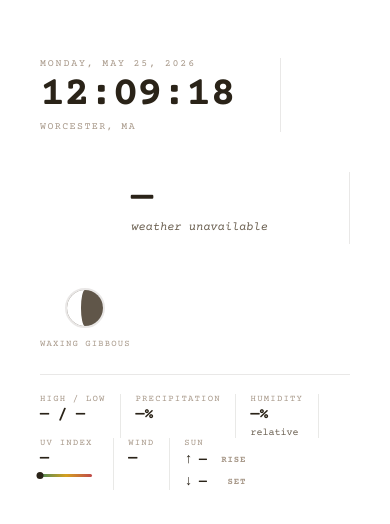
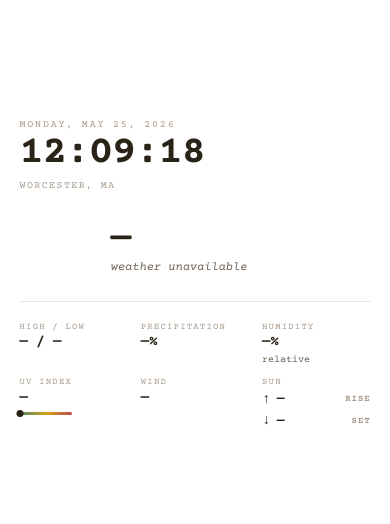
Before and after one commit to zmandel77/probable-dollop, a plain HTML site: page index.html in a window 390 px wide. Shown: the part 148-672 px from the top of the page. Drawn offline with nearby package versions, Linux system fonts and the light colour scheme; no server answers.

Commit message:
remove dividers, fluid responsive layout for iPhone

```diff
--- a/index.html
+++ b/index.html
@@ -30,28 +30,29 @@ body{
   font-family:'Courier Prime',monospace;
   color:var(--ink);
   display:flex;align-items:center;justify-content:center;
-  padding:2rem 2.5rem;
+  padding:clamp(1.2rem,5vw,2.5rem);
 }
 
 .widget{
   width:100%;max-width:1100px;
-  display:flex;flex-direction:column;gap:1.6rem;
+  display:flex;flex-direction:column;
+  gap:clamp(1rem,3vw,1.6rem);
 }
 
 /* ── TOP ROW ── */
 .top-row{
-  display:flex;align-items:center;gap:2.5rem;flex-wrap:wrap;
+  display:flex;align-items:center;
+  gap:clamp(1.4rem,4vw,2.8rem);
+  flex-wrap:wrap;
 }
 .clock-block{flex-shrink:0;}
 .clock-date{font-size:10px;letter-spacing:.18em;text-transform:uppercase;color:var(--ink3);margin-bottom:.3rem;}
-.clock-time{font-size:60px;line-height:1;font-weight:700;color:var(--ink);letter-spacing:-.02em;}
+.clock-time{font-size:clamp(40px,10vw,60px);line-height:1;font-weight:700;color:var(--ink);letter-spacing:-.02em;}
 .clock-ampm{font-size:13px;font-weight:400;margin-left:5px;color:var(--ink3);vertical-align:super;}
 .clock-loc{font-size:10px;letter-spacing:.14em;text-transform:uppercase;color:var(--ink3);margin-top:.35rem;}
 
-.vdiv{width:1px;align-self:stretch;background:var(--div);flex-shrink:0;}
-
-.wx-main{display:flex;align-items:center;gap:1.2rem;flex:1;min-width:200px;}
-.wx-temp{font-size:52px;font-weight:700;color:var(--ink);letter-spacing:-.02em;display:block;line-height:1;}
+.wx-main{display:flex;align-items:center;gap:1.2rem;flex:1;min-width:180px;}
+.wx-temp{font-size:clamp(34px,8vw,52px);font-weight:700;color:var(--ink);letter-spacing:-.02em;display:block;line-height:1;}
 .wx-desc{font-size:12px;color:var(--ink2);font-style:italic;margin-top:.25rem;}
 .wx-feels{font-size:11px;color:var(--ink3);margin-top:.1rem;letter-spacing:.02em;}
 
@@ -60,20 +61,15 @@ body{
 
 /* ── STATS STRIP ── */
 .stats{
-  display:flex;gap:0;flex-wrap:wrap;
+  display:grid;
+  grid-template-columns:repeat(6,1fr);
+  gap:.8rem clamp(.8rem,2.5vw,1.6rem);
   border-top:1px solid var(--div);
   padding-top:1.2rem;
 }
-.stat{
-  display:flex;flex-direction:column;gap:.2rem;
-  padding:0 1.4rem 0 0;
-  margin-right:1.4rem;
-  border-right:1px solid var(--div);
-  flex-shrink:0;
-}
-.stat:last-child{border-right:none;margin-right:0;padding-right:0;}
+.stat{display:flex;flex-direction:column;gap:.2rem;}
 .stat-label{font-size:9px;letter-spacing:.13em;text-transform:uppercase;color:var(--ink3);}
-.stat-value{font-size:18px;font-weight:700;color:var(--ink);line-height:1;}
+.stat-value{font-size:clamp(14px,3vw,18px);font-weight:700;color:var(--ink);line-height:1;}
 .stat-sub{font-size:10px;color:var(--ink2);margin-top:.1rem;}
 
 /* UV bar */
@@ -88,10 +84,8 @@ body{
 .sun-lbl{font-size:9px;letter-spacing:.1em;text-transform:uppercase;color:var(--ink3);margin-left:auto;padding-left:.5rem;}
 
 @media(max-width:600px){
-  .clock-time{font-size:42px;}
-  .wx-temp{font-size:36px;}
-  .stat{padding:0 .9rem 0 0;margin-right:.9rem;}
-  .stat-value{font-size:15px;}
+  .stats{grid-template-columns:repeat(3,1fr);}
+  .moon-block{display:none;}
 }
 </style>
 </head>
@@ -106,8 +100,6 @@ body{
       <div class="clock-loc">Worcester, MA</div>
     </div>
 
-    <div class="vdiv"></div>
-
     <!-- Current weather -->
     <div class="wx-main">
       <svg id="wx-icon" width="72" height="72" viewBox="0 0 72 72" fill="none" xmlns="http://www.w3.org/2000/svg"></svg>
@@ -117,8 +109,6 @@ body{
         <div class="wx-feels" id="wx-feels"></div>
       </div>
     </div>
-
-    <div class="vdiv"></div>
 
     <!-- Moon -->
     <div class="moon-block">
```
